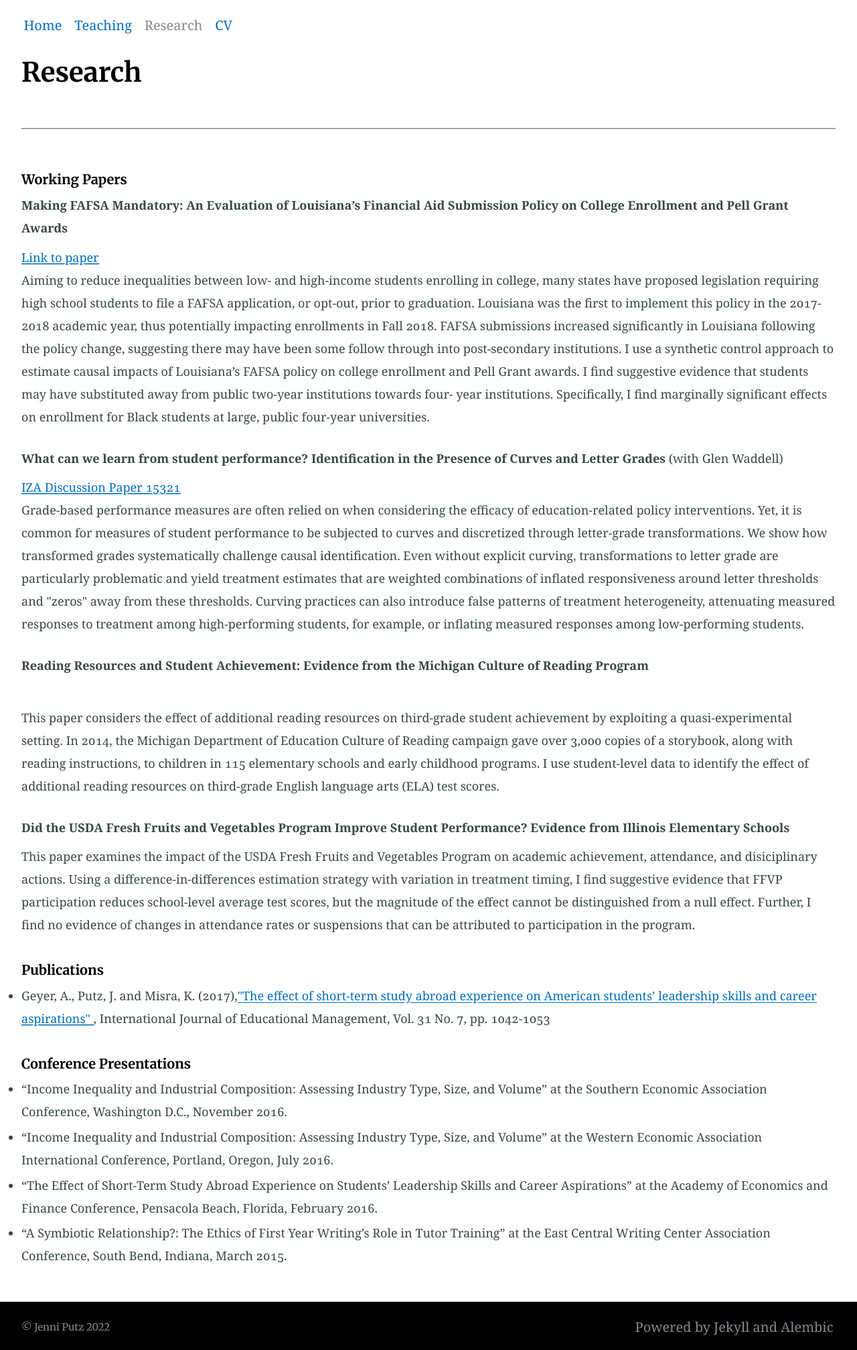
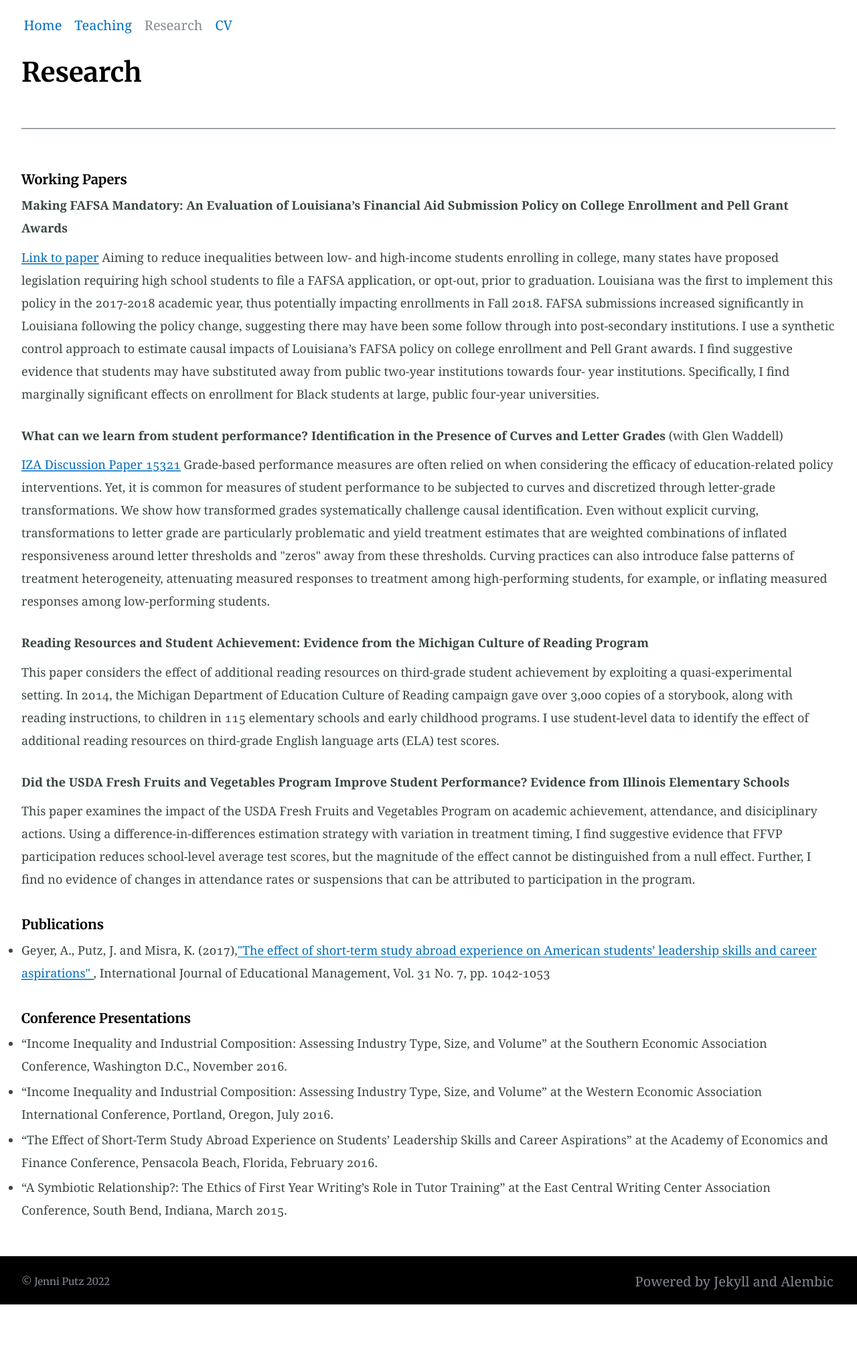
Before and after one commit to jenni-putz/1jenni-putz.github.io, a Jekyll site: the page built from research.md, in a window 1280 px wide. Shown: the whole page at 67% size. Built offline with Jekyll 4.4.1, drawn with Linux system fonts in a browser that asks for light colours; nearby versions of some CDN libraries; our own code applies the rules of GitHub Pages for plain Markdown files; after the commit the page ends 1947 px from its top, so only the background shows below that.

```diff
--- a/research.md
+++ b/research.md
@@ -27,14 +27,14 @@ padding-top: .2em;
 	 <font size="4">
         <ul id="menu">
           <li><b>Making FAFSA Mandatory: An Evaluation of Louisiana’s Financial Aid Submission Policy on College Enrollment and Pell Grant Awards</b></li>
-		<p> <a href = "https://jenniputz.com/Putz_FAFSA.pdf">Link to paper</a> <br> Aiming to reduce inequalities between low- and high-income students enrolling in college, many states have proposed legislation requiring high school students to file a FAFSA application, or opt-out, prior to graduation. Louisiana was the first to implement this policy in the 2017-2018 academic year, thus potentially impacting enrollments in Fall 2018. FAFSA submissions increased significantly in Louisiana following the policy change, suggesting there may have been some follow through into post-secondary institutions. I use a synthetic control approach to estimate causal impacts of Louisiana’s FAFSA policy on college enrollment and Pell Grant awards. I find suggestive evidence that students may have substituted away from public two-year institutions towards four- year institutions. Specifically, I find marginally significant effects on enrollment for Black students at large, public four-year universities. </p>
+		<p> <a href = "https://jenniputz.com/Putz_FAFSA.pdf">Link to paper</a>  Aiming to reduce inequalities between low- and high-income students enrolling in college, many states have proposed legislation requiring high school students to file a FAFSA application, or opt-out, prior to graduation. Louisiana was the first to implement this policy in the 2017-2018 academic year, thus potentially impacting enrollments in Fall 2018. FAFSA submissions increased significantly in Louisiana following the policy change, suggesting there may have been some follow through into post-secondary institutions. I use a synthetic control approach to estimate causal impacts of Louisiana’s FAFSA policy on college enrollment and Pell Grant awards. I find suggestive evidence that students may have substituted away from public two-year institutions towards four- year institutions. Specifically, I find marginally significant effects on enrollment for Black students at large, public four-year universities. </p>
 
 	<li><b>What can we learn from student performance? Identification in the Presence of Curves and Letter Grades</b> (with Glen Waddell)</li>
 
-		<p> <a href = "https://www.iza.org/publications/dp/15321/what-can-we-learn-from-student-performance-measures-identifying-treatment-in-the-presence-of-curves-and-letter-grades">IZA Discussion Paper 15321</a> <br>Grade-based performance measures are often relied on when considering the efficacy of education-related policy interventions. Yet, it is common for measures of student performance to be subjected to curves and discretized through letter-grade transformations. We show how transformed grades systematically challenge causal identification. Even without explicit curving, transformations to letter grade are particularly problematic and yield treatment estimates that are weighted combinations of inflated responsiveness around letter thresholds and "zeros" away from these thresholds. Curving practices can also introduce false patterns of treatment heterogeneity, attenuating measured responses to treatment among high-performing students, for example, or inflating measured responses among low-performing students. </p>
+		<p> <a href = "https://www.iza.org/publications/dp/15321/what-can-we-learn-from-student-performance-measures-identifying-treatment-in-the-presence-of-curves-and-letter-grades">IZA Discussion Paper 15321</a> Grade-based performance measures are often relied on when considering the efficacy of education-related policy interventions. Yet, it is common for measures of student performance to be subjected to curves and discretized through letter-grade transformations. We show how transformed grades systematically challenge causal identification. Even without explicit curving, transformations to letter grade are particularly problematic and yield treatment estimates that are weighted combinations of inflated responsiveness around letter thresholds and "zeros" away from these thresholds. Curving practices can also introduce false patterns of treatment heterogeneity, attenuating measured responses to treatment among high-performing students, for example, or inflating measured responses among low-performing students. </p>
 
 		<li><b>Reading Resources and Student Achievement: Evidence from the Michigan Culture of Reading Program</b></li>
-		<p>  <br> This paper considers the effect of additional reading resources on third-grade student achievement by exploiting a quasi-experimental setting. In 2014, the Michigan Department of Education Culture of Reading campaign gave over 3,000 copies of a storybook, along with reading instructions, to children in 115 elementary schools and early childhood programs. I use student-level data to identify the effect of additional reading resources on third-grade English language arts (ELA) test scores. </p>
+		<p>  This paper considers the effect of additional reading resources on third-grade student achievement by exploiting a quasi-experimental setting. In 2014, the Michigan Department of Education Culture of Reading campaign gave over 3,000 copies of a storybook, along with reading instructions, to children in 115 elementary schools and early childhood programs. I use student-level data to identify the effect of additional reading resources on third-grade English language arts (ELA) test scores. </p>
 
 
 	<li> <b>Did the USDA Fresh Fruits and Vegetables Program Improve Student Performance? Evidence from Illinois Elementary Schools</b></li>
```
